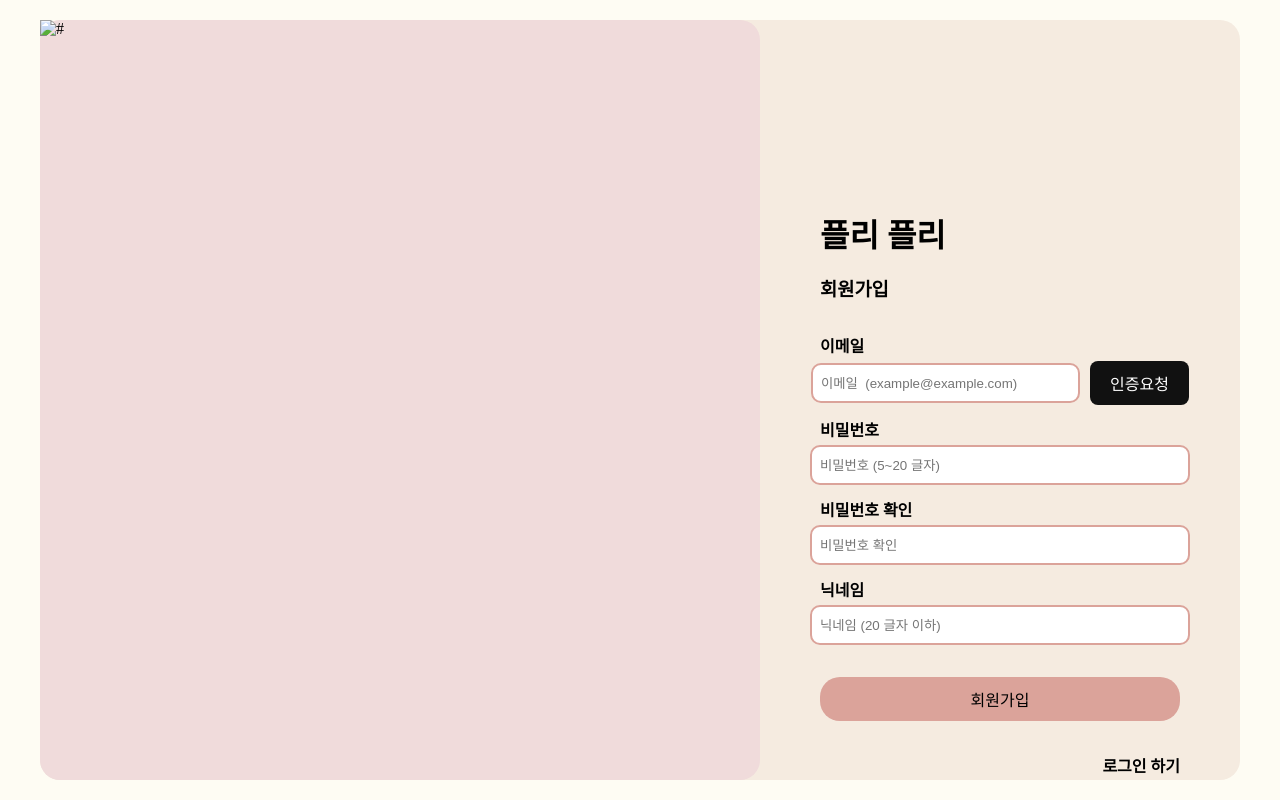
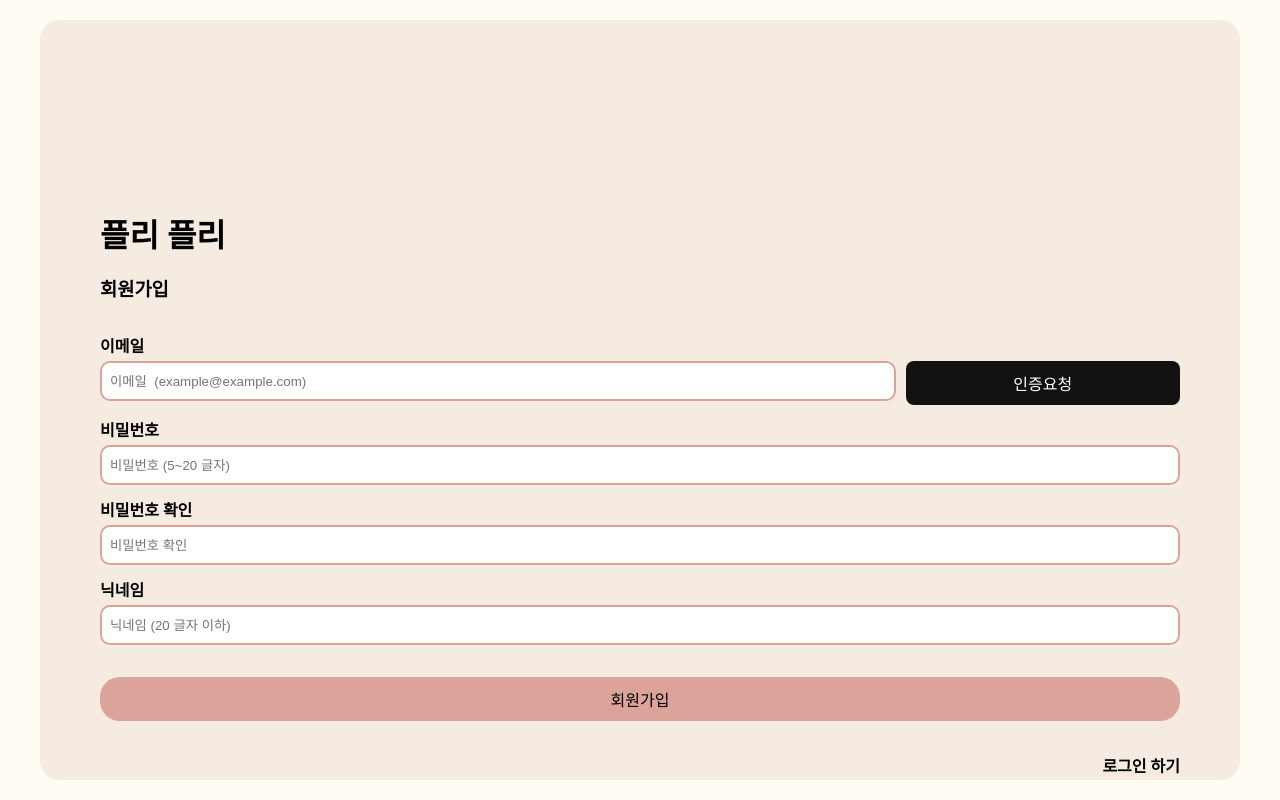
Before and after one commit to zidoopal/team3-mini-pj, a Flask app: page /signup in a window 1280 px wide. Run offline with Flask 3, Linux system fonts and the light colour scheme.

Commit message:
Feat: 회원가입 페이지 css 수정
왼쪽 빈 공간 삭제

```diff
--- a/static/css/screen/signup.css
+++ b/static/css/screen/signup.css
@@ -50,7 +45,7 @@ a:active {
 }
 
 .main__left {
-  flex: 1.5;
+  flex: 1;
   min-width: 720px;
   height: 100%;
   background-color: var(--pink);
@@ -61,7 +56,7 @@ a:active {
   display: flex;
   flex-direction: column;
   gap: 32px;
-  flex: 1;
+  flex: 1.5;
   width: 100%;
   height: 50%;
   padding: 0px 5%;
@@ -147,10 +142,10 @@ a:active {
 
 .email_input_container {
   display: flex;
-  align-items: center;
-  width: 105%;
-  margin: 0px;
-  padding: 0px;
+  align-items: left;
+  width: 100%;
+  margin:0px;
+  padding: 0px ;
 }
 
 .email_validation_button {
--- a/templates/signup.html
+++ b/templates/signup.html
@@ -19,16 +19,12 @@
 <body>
   <div class="container">
     <div class="wrapper">
-      <div class="main__left">
-        <img src="" alt="#" />
-      </div>
       <div class="main__right">
         <header class="right__header">
           <h1>플리 플리</h1>
           <br>
           <h3>회원가입</h3>
         </header>
-
         <body class="right__body">
           <div class="right__body__big-input-wrapper">
             <div class="right__body__input-wrapper " id="signup-email">
@@ -49,21 +45,28 @@
               <div class="body__input-name">
                 <p>비밀번호</p>
               </div>
-              <input type="password" minlength="5" maxlength="20" placeholder="비밀번호 (5~20 글자)" class="body__input"
-                id="password" required />
+              <div class="email_input_container ">
+                <input type="password" minlength="5" maxlength="20" placeholder="비밀번호 (5~20 글자)" class="body__input"
+                  id="password" required />
+              </div>
             </div>
             <div class="right__body__input-wrapper" id="signup-confirmPassword">
               <div class="body__input-name">
                 <p>비밀번호 확인</p>
               </div>
-              <input type="password" minlength="5" maxlength="20" class="body__input" id="confirmPassword"
-                placeholder="비밀번호 확인" required>
+              <div class="email_input_container ">
+                <input type="password" minlength="5" maxlength="20" class="body__input" id="confirmPassword"
+                  placeholder="비밀번호 확인" required>
+              </div>
             </div>
             <div class="right__body__input-wrapper" id="signup-nickname">
               <div class="body__input-name">
                 <p>닉네임</p>
               </div>
-              <input type="text" maxlength="10" class="body__input" id="nickname" placeholder="닉네임 (20 글자 이하)" required>
+              <div class="email_input_container ">
+                <input type="text" maxlength="10" class="body__input" id="nickname" placeholder="닉네임 (20 글자 이하)"
+                  required>
+              </div>
             </div>
           </div>
           <div class="big__signup__button__wrapper">
```
Also changed, not shown: other parts of static/css/screen/signup.css (+0 -5 lines).
